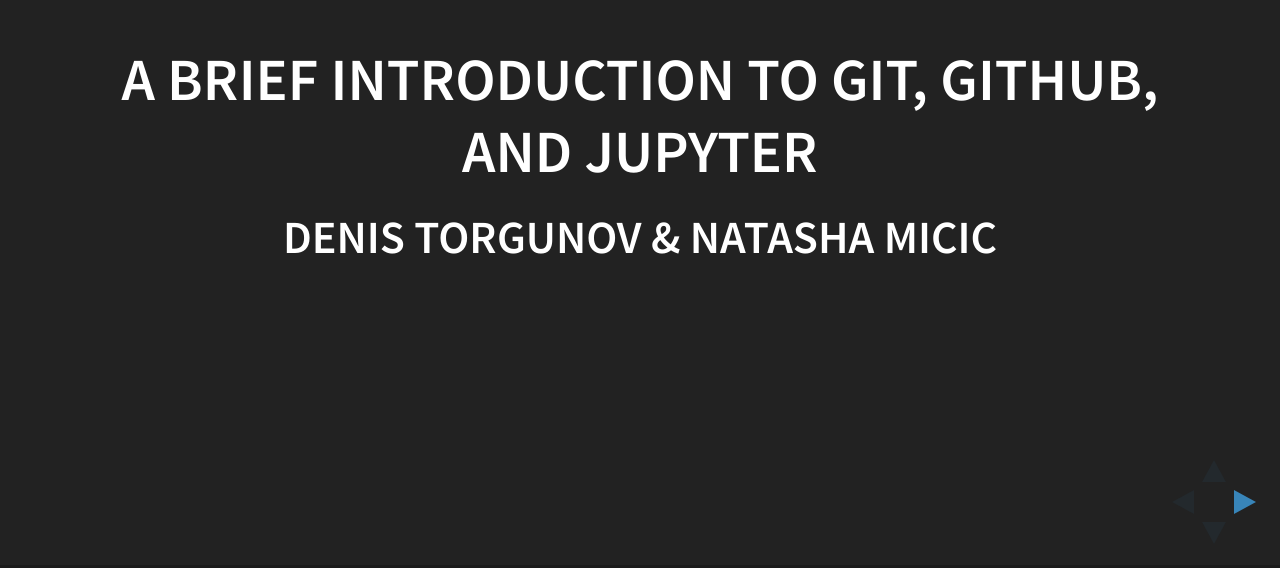
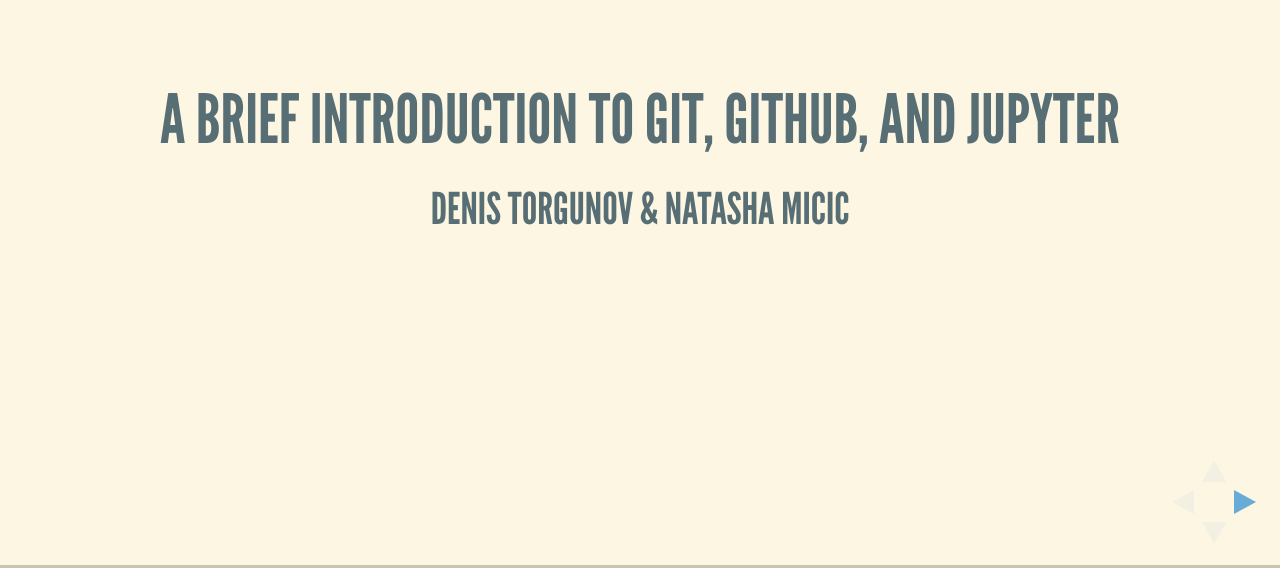
Before and after one commit to dtorgunov/git-jupyter-talk, a website: page presentation/index.html in a window 1280 px wide. Shown: the part 232-800 px from the top of the page. Drawn offline with Linux system fonts and the light colour scheme.

Commit message:
Change theme

```diff
--- a/presentation/index.html
+++ b/presentation/index.html
@@ -7,7 +7,7 @@
 		<title>A Brief Introduction to Git, Github, and Jupyter</title>
 
 		<link rel="stylesheet" href="css/reveal.css">
-		<link rel="stylesheet" href="css/theme/black.css">
+		<link rel="stylesheet" href="css/theme/solarized.css">
 
 		<!-- Theme used for syntax highlighting of code -->
 		<link rel="stylesheet" href="lib/css/zenburn.css">
```
